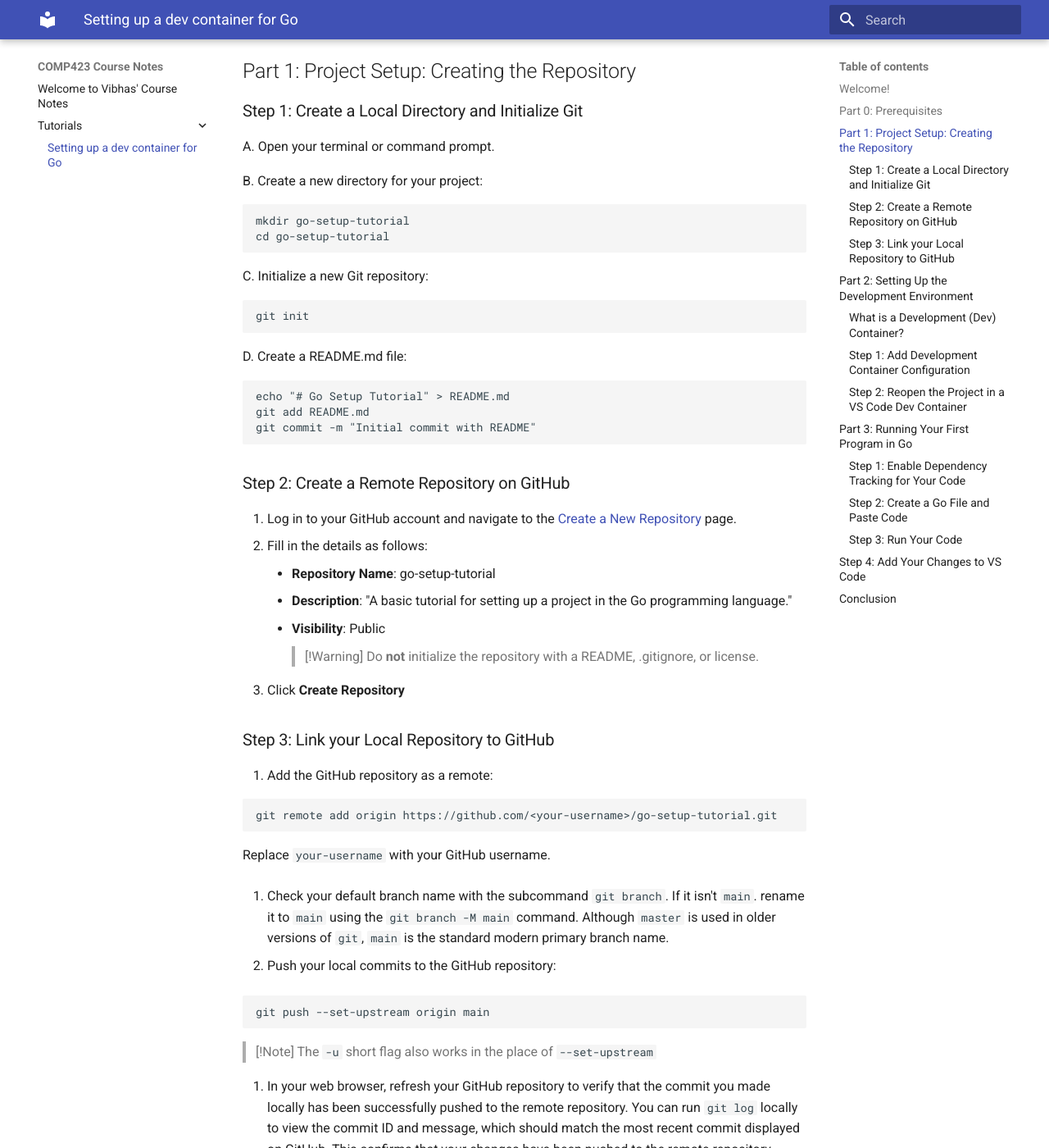
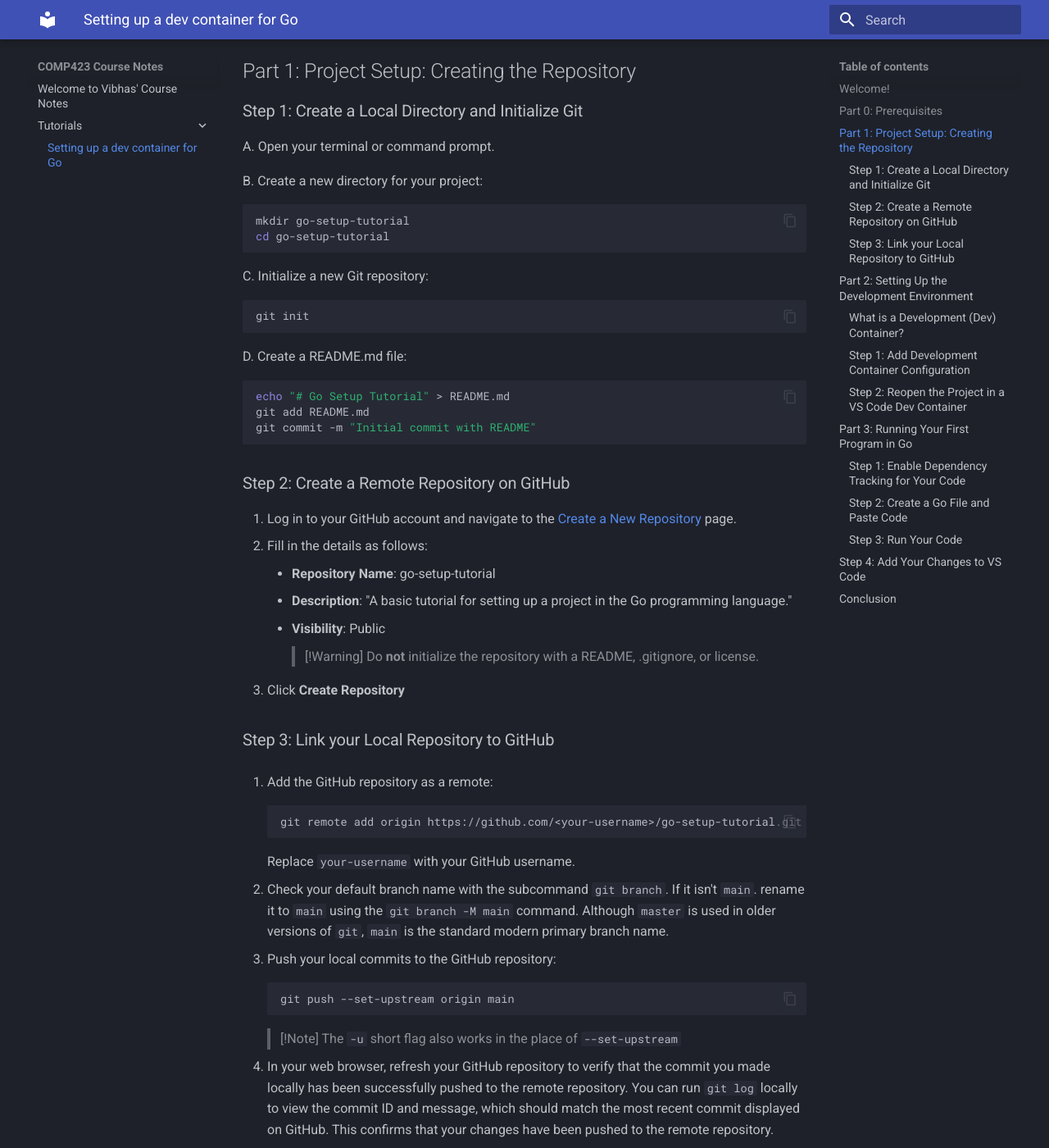
Before and after one commit to nairvibhas18/comp423-course-notes, an MkDocs documentation site: the page built from docs/tutorials/go-setup.md, in a window 1280 px wide and 1400 px high, scrolled down 622 px. Shown: the whole window at 82% size. Built offline with MkDocs 1.6.1 and Material for MkDocs 9.7.7, drawn with Linux system fonts in a browser that asks for light colours; some of the changed text lies outside the part shown.

Commit message:
Added .yml information

```diff
--- a/mkdocs.yml
+++ b/mkdocs.yml
@@ -1,3 +1,20 @@
 site_name: COMP423 Course Notes
+markdown_extensions:
+  - admonition
+  - pymdownx.highlight:
+      anchor_linenums: true
+      line_spans: __span
+      pygments_lang_class: true
+  - pymdownx.inlinehilite
+  - pymdownx.snippets
+  - pymdownx.superfences
+  - pymdownx.details
+  - pymdownx.tasklist:
+      clickable_checkbox: true
 theme:
   name: material
+  palette:
+    scheme: slate
+  features:
+    - content.code.copy
+    - content.code.annotations
```
